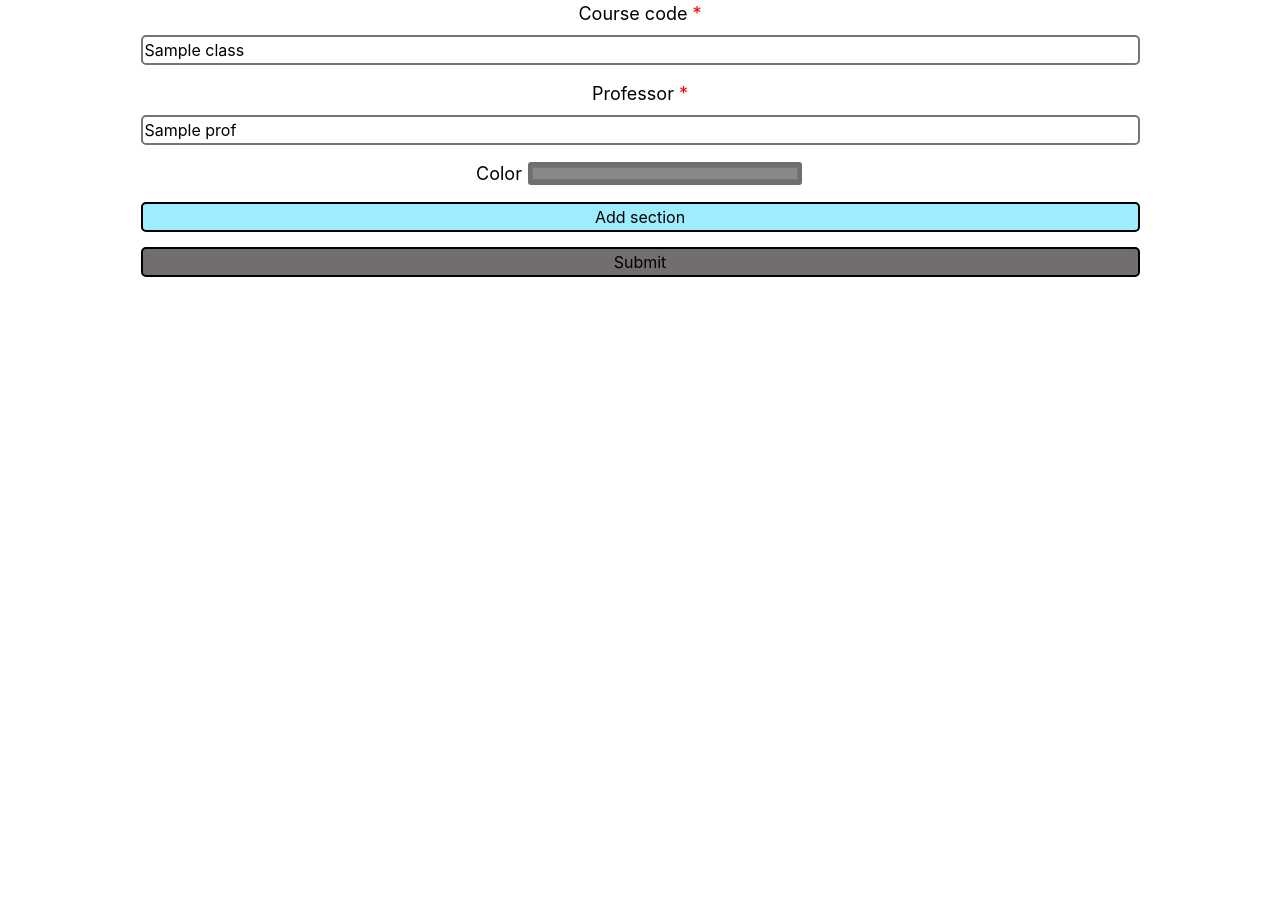
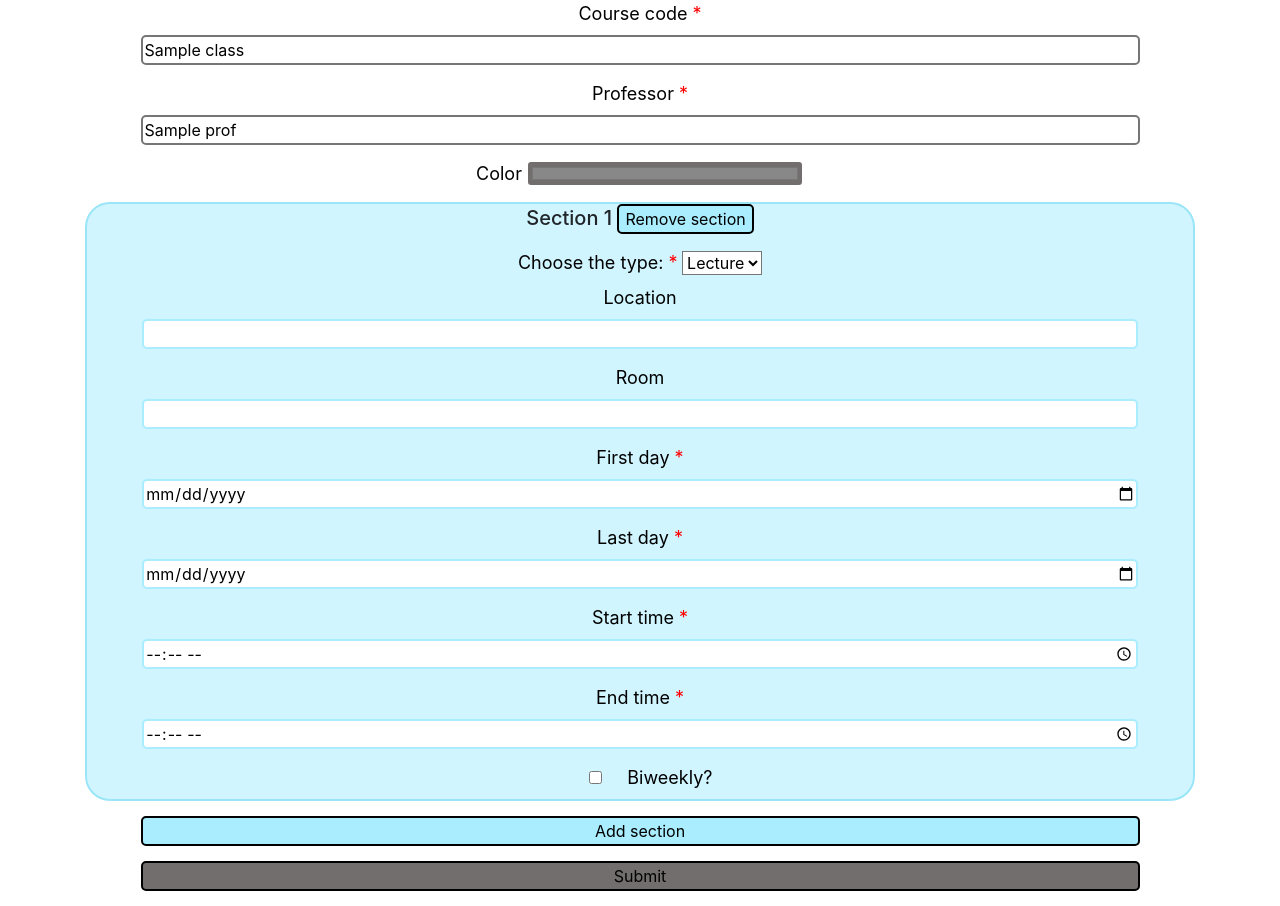
Before and after one commit to Temberlane/hangtime, a Flask app: template website/templates/add_class.html in a window 1280 px wide. Shown: the part 56-962 px from the top of the page. Before the commit the page ends 333 px from the top, so only its background shows below. Run offline with Flask 3, Linux system fonts and the light colour scheme; the template is opened without the code that fills it: most values are stand-ins (such as "Sample title", 1, 10 or a date in 2020); some libraries are stand-ins or nearby versions.

Commit message:
reverted to working versions (no input storage)

```diff
--- a/website/templates/add_class.html
+++ b/website/templates/add_class.html
@@ -61,81 +61,61 @@ padding: 12 px}
 <script>
     let i = 0;
     let a = true;
-    var data = {{ form_data | tojson }}
 function addSection () {
-    if(a && !data){
-        colors = colorChange('#9BE5F8')
+    if(a) {
+        colors = colorChange('#9BE5F8');
         a = false;
-    }
-    else if(a){
-        colors = colorChange(data['color'])
     }
     else{
             color_input = document.getElementById("color")
             colors = colorChange(color_input.value)
         }
         let container = document.getElementById('section-container');
-    let type = data[i.toString()+'/type'];
-    let location = data[i.toString()+'/location'];
-    let room = data[i.toString()+'/room'];
-    let fday = data[i.toString()+'/fday'];
-    let lday = data[i.toString()+'/lday'];
-    let stime = data[i.toString()+'/stime'];
-    let etime =data[i.toString()+'/etime'];
-    let biweekly = data[i.toString()+'/biweekly'];
 
         let template =
             `<div id="section ${i}" style="border:2px solid ${colors[0]}; border-radius: 25px; background-color: ${colors[1]}; margin-bottom: 15px">
-<h5 style="display: inline;">Section ${i+1} </h5> <input type="button" onclick=removeSection(this) value="Remove section" name="${i}" style="width: fit-content; background-color: ${colors[2]}" > <br>
+<h5 style="display: inline;">Section ${i + 1} </h5> <input type="button" onclick=removeSection(this) value="Remove section" name="${i}" style="width: fit-content; background-color: ${colors[2]}" > <br>
      <label for="type" class="required">Choose the type:</label>
 <select id="type" name="${i}/type" style="background-color: #FFFFFF;" required>
   <option value="Lecture">Lecture</option>
-  <option value="Lab" selected=${(type === "Lab")}>Lab</option>
-  <option value="Tutorial" selected=${(type === "Tutorial")}>Tutorial</option>
-  <option value="Other" selected=${type==="Other"}>Other</option>
+  <option value="Lab">Lab</option>
+  <option value="Tutorial">Tutorial</option>
+  <option value="Other">Other</option>
 </select><br>
     <label for="${i}/location">Location</label><br>
-    <input type="text" id="${i}/location" name="${i}/location" style="border: 2px solid ${colors[2]}" value=${location !== null ? location: ''}><br>
+    <input type="text" id="${i}/location" name="${i}/location" style="border: 2px solid ${colors[2]}"><br>
 
     <label for="${i}/room">Room</label><br>
-    <input type="text" id="${i}/room" name="${i}/room" value=${room !== null ? room: ''} style="border: 2px solid ${colors[2]}" ><br>
+    <input type="text" id="${i}/room" name="${i}/room" style="border: 2px solid ${colors[2]}" ><br>
 
     <label for="${i}/fday" class="required">First day</label><br>
-    <input type="date" id="${i}/fday" name="${i}/fday" required value=${fday !== null ? fday: ''} style="border: 2px solid ${colors[2]}" ><br>
+    <input type="date" id="${i}/fday" name="${i}/fday" required style="border: 2px solid ${colors[2]}" ><br>
 
     <label for="${i}/lday" class="required">Last day</label><br>
-    <input type="date" id="${i}/lday" name="${i}/lday" required value=${lday !== null ? lday: ''} style="border: 2px solid ${colors[2]}" ><br>
+    <input type="date" id="${i}/lday" name="${i}/lday" required style="border: 2px solid ${colors[2]}" ><br>
 
     <label for="${i}/stime" class="required">Start time</label><br>
-    <input type="time" id="${i}/stime" name="${i}/stime" value=${stime !== null ? stime: ''} required style="border: 2px solid ${colors[2]}" ><br>
+    <input type="time" id="${i}/stime" name="${i}/stime"  required style="border: 2px solid ${colors[2]}" ><br>
 
     <label for="${i}/etime" class="required">End time</label><br>
-    <input type="time" id="${i}/etime" name="${i}/etime" required value=${etime !== null ? etime: ''} style="border: 2px solid ${colors[2]}"  ><br>
+    <input type="time" id="${i}/etime" name="${i}/etime" required style="border: 2px solid ${colors[2]}"  ><br>
 
-    <input type="checkbox" id="${i}/biweekly" name="${i}/biweekly" value=true checked=${biweekly !== null ? 'checked': ''}>
+    <input type="checkbox" id="${i}/biweekly" name="${i}/biweekly" value=true >
     <label for="biweekly"> Biweekly?</label><br>`;
         let div = document.createElement('div');
         div.innerHTML = template;
         container.appendChild(div);
         h = document.getElementById('sectioncount');
-    h.value=parseInt(h.value)+1;
+        h.value = parseInt(h.value) + 1;
 
         i++;
     }
-    if(data){
-        console.log("{{form_data['sections'][0]}}")
-        for (let j = 0; j < "{{form_data['sections'][0]}}"; j++) {
     addSection()
-        }
-    }
-    else {
-        addSection()
-    }
 
     function removeSection(k) {
         i--;
         h = document.getElementById('sectioncount');
-    h.value=parseInt(h.value)-1;
+        h.value = parseInt(h.value) - 1;
         let value = document.getElementById(`section ${k.name}`);
         value.remove();
 
@@ -144,7 +124,7 @@ function addSection () {
         for (const div of divs) {
             if (div.id.includes("section") && div.id !== "section-container") {
                 section_id = parseInt(div.id.split(" ")[1]);
-                if(section_id >= i) {
+                if (section_id >= i) {
                     descendants = div.children
                     for (const j of descendants) {
                         if (j.name && (j.name.length) > 1) {
@@ -166,6 +146,7 @@ function addSection () {
 
 
     }
+
     /* hex to rgb from https://stackoverflow.com/questions/5623838/rgb-to-hex-and-hex-to-rgb*/
     function hexToRgb(hex) {
         var result = /^#?([a-f\d]{2})([a-f\d]{2})([a-f\d]{2})$/i.exec(hex);
@@ -178,9 +159,9 @@ function addSection () {
 
     /* rgb to hsl from https://www.30secondsofcode.org/js/s/rgb-hex-hsl-hsb-color-format-conversion/ */
     function rgbToHsl(a) {
-            r = a['r']/255;
-            g = a['g']/255;
-            b = a['b']/255;
+        r = a['r'] / 255;
+        g = a['g'] / 255;
+        b = a['b'] / 255;
         const l = Math.max(r, g, b);
         const s = l - Math.min(r, g, b);
         const h = s
@@ -200,11 +181,11 @@ function addSection () {
     function colorChange(c) {
         const rgb = hexToRgb(c)
         const hsl = rgbToHsl(rgb);
-        const b_hsl =  `hsl(${hsl[0]}, ${Math.round(hsl[1])+12}%, ${Math.round(hsl[2])+12}%)`
-        const bu_hsl = `hsl(${hsl[0]}, ${Math.round(hsl[1])+12}%, ${Math.round(hsl[2])+4}%)`
-        const s_hsl =  `hsl(${hsl[0]}, ${Math.round(hsl[1])}%, ${Math.round(hsl[2])}%)`
-        const input_hsl = `hsl(${hsl[0]}, ${Math.round(hsl[1])-30}%, ${Math.round(hsl[2])+8}%)`
-        const inputb_hsl = `hsl(${hsl[0]}, ${Math.round(hsl[1])-45}%, ${Math.round(hsl[2])+10}%)`
+        const b_hsl = `hsl(${hsl[0]}, ${Math.round(hsl[1]) + 12}%, ${Math.round(hsl[2]) + 12}%)`
+        const bu_hsl = `hsl(${hsl[0]}, ${Math.round(hsl[1]) + 12}%, ${Math.round(hsl[2]) + 4}%)`
+        const s_hsl = `hsl(${hsl[0]}, ${Math.round(hsl[1])}%, ${Math.round(hsl[2])}%)`
+        const input_hsl = `hsl(${hsl[0]}, ${Math.round(hsl[1]) - 30}%, ${Math.round(hsl[2]) + 8}%)`
+        const inputb_hsl = `hsl(${hsl[0]}, ${Math.round(hsl[1]) - 45}%, ${Math.round(hsl[2]) + 10}%)`
 
         var divs = document.getElementsByTagName("div");
         for (const div of divs) {
@@ -225,14 +206,15 @@ function addSection () {
                 }
 
             }
-        button =  document.getElementsByName('add section')[0]
+            button = document.getElementsByName('add section')[0]
             button.style.backgroundColor = bu_hsl
 
 
         }
         return [s_hsl, b_hsl, bu_hsl, input_hsl, inputb_hsl]
+
+
 }
-
 
 </script>
 {% endblock %}
--- a/website/templates/add_events.html
+++ b/website/templates/add_events.html
@@ -51,7 +51,6 @@ margin: 15px}
 <!-- code for adding row from: https://mattstauffer.com/blog/a-little-trick-for-grouping-fields-in-an-html-form/ -->
 <script>
     let i = 0;
-    let a = true;
 function addSection () {
 
     let template = `<br><div id="section ${i}" style="border:2px solid black; border-radius: 25px; background-color: black; margin-bottom: 15px">
```
Lines whose indentation alone changed are shown as unchanged.
